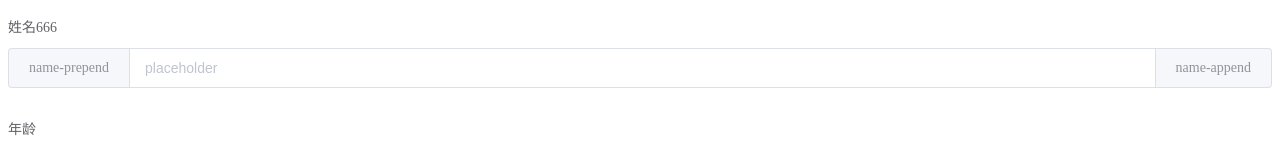
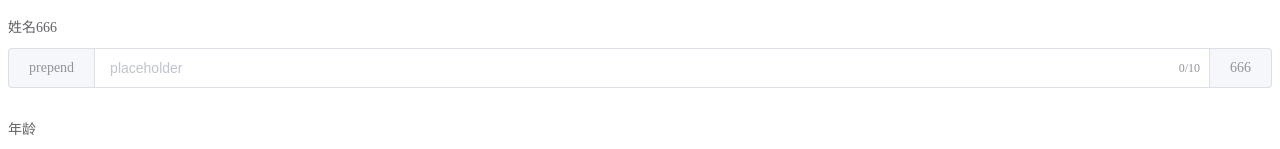
Before and after one commit to ZLENGANG/zl-form, a Vue app: page / in a window 1280 px wide. Shown: the top 149 px of the page. Built offline with nearby package versions, Linux system fonts and the light colour scheme.

Commit message:
完成input组件插槽

```diff
--- a/src/App.vue
+++ b/src/App.vue
@@ -1,6 +1,6 @@
 <template>
   <div id="app">
-    <Form :schema="schema" :formData="data">
+    <Form :schema="schema" :formData="data" ref="formRef">
       <template #name-label="{ col }">
         <span>{{ col.label }}666</span>
       </template>
@@ -13,6 +13,10 @@
         <span>name-prepend</span>
       </template>
 
+      <template #name>
+        <span>name-prepend111</span>
+      </template>
+
       <template #age-input-append>
         <span>age-append</span>
       </template>
@@ -21,6 +25,7 @@
         <span>age-prepend</span>
       </template>
     </Form>
+
     <el-button @click="submit" type="primary">提交</el-button>
   </div>
 </template>
@@ -42,6 +47,25 @@ export default {
           key: "name",
           attrs: {
             placeholder: "placeholder",
+            "show-word-limit": true,
+            maxlength: 10,
+            clearable: true,
+          },
+          on: {
+            blur: (val, oVal) => {
+              console.log("zlzl", val, oVal);
+            },
+            clear() {
+              console.log("clear");
+            },
+          },
+          slots: {
+            append: (h) => {
+              return h("span", null, 666);
+            },
+            prepend: (h) => {
+              return h("span", null, "prepend");
+            },
           },
         },
         {
@@ -57,6 +81,9 @@ export default {
       },
     };
   },
+  created() {
+    console.log(this);
+  },
   methods: {
     submit() {
       console.log(this.data);
--- /dev/null
+++ b/src/lib/components/ExtendSlot.js
@@ -0,0 +1,12 @@
+// 用于处理插槽
+export default {
+  name: 'ExtendSlot',
+  functional: true,
+  props: {
+    render: Function,
+    data: Object
+  },
+  render: (h, ctx) => {
+    return ctx.props.render(h, ctx.props.data)
+  }
+}
--- a/src/lib/components/input.vue
+++ b/src/lib/components/input.vue
@@ -1,8 +1,24 @@
+<template>
+  <el-input
+    v-model="newValue"
+    v-on:input="handleChange"
+    v-bind="col.attrs"
+    v-on="events"
+    ref="el-input"
+  >
+    <template v-for="(render, key) of compSlot" v-slot:[getSlotKey(key)]>
+      <extend-slot :key="key" :render="render" />
+    </template>
+  </el-input>
+</template>
 <script>
-import { handleSlot } from "@/lib/utils/slot";
+import extendSlot from "./ExtendSlot";
 export default {
   name: "ZlFormInput",
   abbrName: "input",
+  components: {
+    extendSlot,
+  },
   props: {
     value: null,
     col: {
@@ -17,6 +33,19 @@ export default {
       oldVal: null,
     };
   },
+  computed: {
+    events() {
+      return {
+        ...this.col.on,
+        blur: () => {
+          this.col.on?.blur(this.newValue, this.oldVal);
+        },
+      };
+    },
+    compSlot() {
+      return this.col.slots || this.slots;
+    },
+  },
   watch: {
     value: {
       handler(val, oVal) {
@@ -27,21 +56,16 @@ export default {
     },
   },
   methods: {
+    getSlotKey(key) {
+      if (this.col.slots) return key;
+      const [colName, compName, slotName] = key.split("-");
+      if (colName === this.col.key && compName === this.$options.abbrName) {
+        return slotName;
+      }
+    },
     handleChange(val) {
       this.$emit("input", val);
     },
-  },
-  render(h) {
-    console.log(this.col.attrs);
-    return (
-      <el-input
-        v-model={this.newValue}
-        v-on:input={this.handleChange}
-        placeholder={this.col.attrs?.placeholder}
-      >
-        {handleSlot(this)}
-      </el-input>
-    );
   },
 };
 </script>
--- a/src/lib/form/index.vue
+++ b/src/lib/form/index.vue
@@ -18,6 +18,7 @@
           :is="getColType(col.type)"
           :value="formData[col.key]"
           :col="col"
+          :ref="col.key"
           :slots="$scopedSlots"
           @input="setValue(col, $event)"
         />
--- a/src/lib/utils/slot.js
+++ /dev/null
@@ -1,21 +0,0 @@
-import { h } from "vue";
-
-export const handleSlot = (vm) => {
-  const { abbrName } = vm.$options
-  const slotKeys = Object.keys(vm.slots).filter((item) => item.indexOf(vm.$options.abbrName) > -1);
-  const _slotNames = slotKeys.map((item) => {
-    const temps = item.split("-");
-    return temps[temps.length - 1];
-  });
-  const slotNames = [...new Set(_slotNames)];
-  return  slotNames.length > 0
-    ? slotNames.map((item) => {
-      const slotKey = `${vm.col.key}-${abbrName}-${item}`;
-      const slotFn = vm.slots[slotKey];
-
-      if (slotFn) {
-        return <template slot={item}>{slotFn()}</template>;
-      }
-    })
-    : null
-}
```
